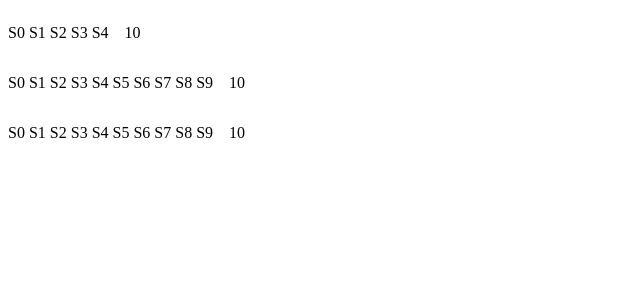
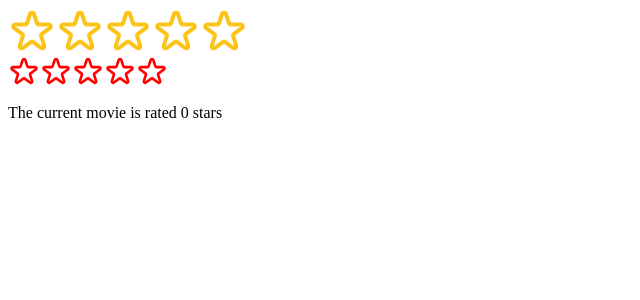
Before and after one commit to DevJamaly/watch-pile, a React (Vite) app: page / in a window 1280 px wide. Shown: the top 300 px of the page, without its empty margins (0-640 px from the left). Built offline with nearby package versions, Linux system fonts and the light colour scheme.

Commit message:
Finish coding the start rating component adding props as API

```diff
--- a/src/StarRating.tsx
+++ b/src/StarRating.tsx
@@ -1,30 +1,141 @@
-const containerStyle = {
+import { useState } from 'react';
+
+const containerStyle: React.CSSProperties = {
   display: 'flex',
   alignItems: 'center',
   gap: '16px',
 };
 
-const starContainerStyle = {
+const starContainerStyle: React.CSSProperties = {
   display: 'flex',
-  gap: '4px',
 };
 
-const textStyle = {
-  lineHeight: '1',
-  margin: '0',
-};
+interface StarRatingProps {
+  maxRating?: number;
+  color?: string;
+  size?: number;
+  defaultRating?: number;
+  messages?: string[];
+  className?: string;
+  onSetRating?: (rating: number) => void;
+}
 
-function StarRating({ maxRating = 10 }: { maxRating?: number }) {
+function StarRating({
+  maxRating = 5,
+  color = '#fcc419',
+  size = 48,
+  defaultRating = 0,
+  messages = [],
+  className = '',
+  onSetRating,
+}: StarRatingProps) {
+  const [rating, setRating] = useState(defaultRating);
+  const [tempRating, setTempRating] = useState(0);
+
+  function handleRating(newRating: number) {
+    setRating(newRating);
+    onSetRating?.(newRating);
+  }
+
+  const textStyle: React.CSSProperties = {
+    lineHeight: '1',
+    margin: '0',
+    color,
+    fontSize: `${size / 1.5}px`,
+  };
+
+  const displayed = tempRating || rating;
+
   return (
-    <div style={containerStyle}>
+    <div style={containerStyle} className={className}>
       <div style={starContainerStyle}>
         {Array.from({ length: maxRating }, (_, i) => (
-          <span> S{i} </span>
+          <Star
+            key={i}
+            onRate={() => handleRating(i + 1)}
+            isFull={displayed > i}
+            onHoverEnter={() => setTempRating(i + 1)}
+            onHoverExit={() => setTempRating(0)}
+            color={color}
+            size={size}
+          />
         ))}
       </div>
-      <p>10</p>
+      <p style={textStyle}>
+        {messages.length === maxRating
+          ? (messages[displayed - 1] ?? '')
+          : displayed || ''}
+      </p>
     </div>
   );
 }
 
+interface StarProps {
+  onHoverEnter: () => void;
+  onHoverExit: () => void;
+  onRate: () => void;
+  isFull: boolean;
+  color: string;
+  size: number;
+}
+
+function Star({
+  onHoverEnter,
+  onHoverExit,
+  onRate,
+  isFull,
+  color,
+  size,
+}: StarProps) {
+  const starStyle: React.CSSProperties = {
+    width: `${size}px`,
+    height: `${size}px`,
+    cursor: 'pointer',
+  };
+
+  function handleKeyDown(e: React.KeyboardEvent) {
+    if (e.key === 'Enter' || e.key === ' ') {
+      e.preventDefault();
+      onRate();
+    }
+  }
+
+  return (
+    <span
+      role="button"
+      tabIndex={0}
+      style={starStyle}
+      onClick={onRate}
+      onKeyDown={handleKeyDown}
+      onMouseEnter={onHoverEnter}
+      onMouseLeave={onHoverExit}
+    >
+      {isFull ? (
+        <svg
+          xmlns="http://www.w3.org/2000/svg"
+          viewBox="0 0 20 20"
+          fill={color}
+          stroke={color}
+        >
+          <path d="M9.049 2.927c.3-.921 1.603-.921 1.902 0l1.07 3.292a1 1 0 00.95.69h3.462c.969 0 1.371 1.24.588 1.81l-2.8 2.034a1 1 0 00-.364 1.118l1.07 3.292c.3.921-.755 1.688-1.54 1.118l-2.8-2.034a1 1 0 00-1.175 0l-2.8 2.034c-.784.57-1.838-.197-1.539-1.118l1.07-3.292a1 1 0 00-.364-1.118L2.98 8.72c-.783-.57-.38-1.81.588-1.81h3.461a1 1 0 00.951-.69l1.07-3.292z" />
+        </svg>
+      ) : (
+        <svg
+          xmlns="http://www.w3.org/2000/svg"
+          fill="none"
+          viewBox="0 0 24 24"
+          stroke={color}
+        >
+          <path
+            strokeLinecap="round"
+            strokeLinejoin="round"
+            strokeWidth={2}
+            d="M11.049 2.927c.3-.921 1.603-.921 1.902 0l1.519 4.674a1 1 0 00.95.69h4.915c.969 0 1.371 1.24.588 1.81l-3.976 2.888a1 1 0 00-.363 1.118l1.518 4.674c.3.922-.755 1.688-1.538 1.118l-3.976-2.888a1 1 0 00-1.176 0l-3.976 2.888c-.783.57-1.838-.197-1.538-1.118l1.518-4.674a1 1 0 00-.363-1.118l-3.976-2.888c-.784-.57-.38-1.81.588-1.81h4.914a1 1 0 00.951-.69l1.519-4.674z"
+          />
+        </svg>
+      )}
+    </span>
+  );
+}
+
 export default StarRating;
--- a/src/main.tsx
+++ b/src/main.tsx
@@ -1,14 +1,30 @@
-import { StrictMode } from 'react';
+import { StrictMode, useState } from 'react';
 import { createRoot } from 'react-dom/client';
 import StarRating from './StarRating';
 // import './index.css'
 // import App from './App.tsx'
 
+function StarTest() {
+  const [movieRating, setMovieRating] = useState(0);
+
+  return (
+    <div>
+      <StarRating
+        maxRating={5}
+        color="red"
+        size={32}
+        messages={['Terrible', 'Bad', 'Ok', 'Good', 'Amazing']}
+        onSetRating={setMovieRating}
+      />
+      <p>The current movie is rated {movieRating} stars</p>
+    </div>
+  );
+}
+
 createRoot(document.getElementById('root')!).render(
   <StrictMode>
     {/* <App /> */}
     <StarRating maxRating={5} />
-    <StarRating maxRating={10} />
-    <StarRating />
+    <StarTest />
   </StrictMode>,
 );
```
